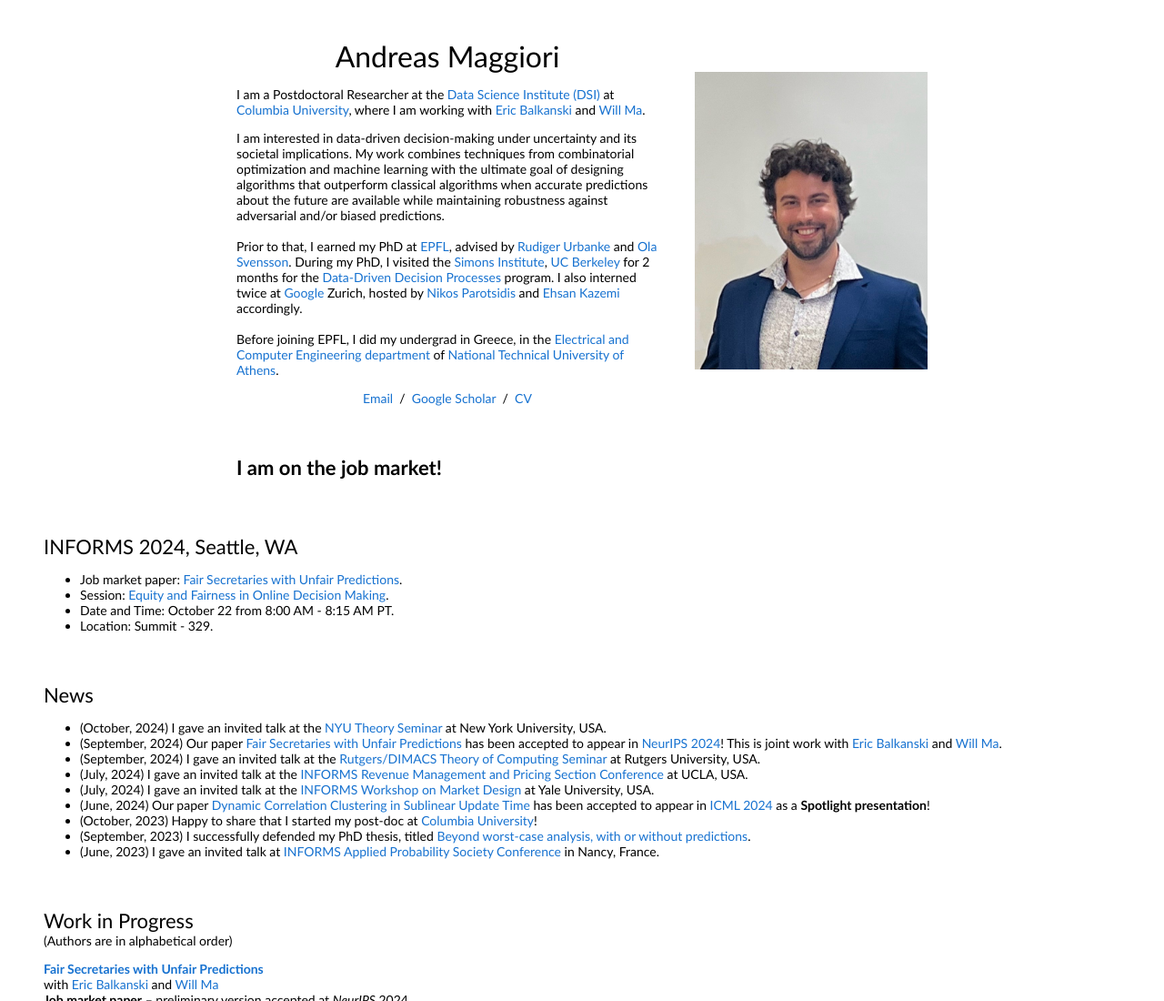
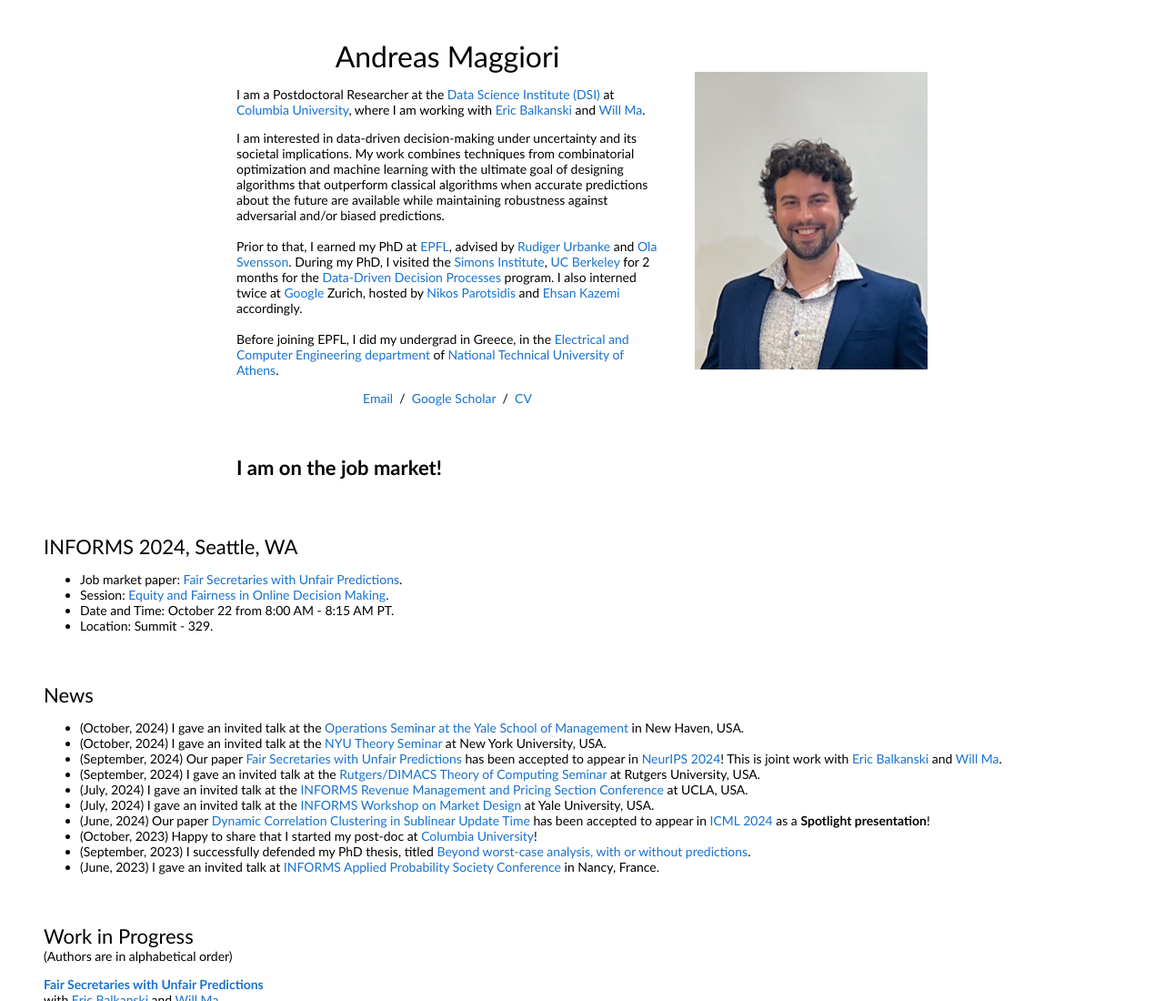
Before and after one commit to andreasr27/andreasr27.github.io, a plain HTML site: page index.html in a window 1280 px wide. Shown: the top 1100 px of the page at 91% size. Drawn offline with Linux system fonts and the light colour scheme.

Commit message:
added my talk at Yale

```diff
--- a/index.html
+++ b/index.html
@@ -76,6 +76,8 @@
             <td style="padding:20px;width:100%;vertical-align:middle">
               <heading>News</heading>
               <ul>
+
+                <li>(October, 2024) I gave an invited talk at the <a href="https://som.yale.edu/programs/phd/overview/operations/seminar-series">Operations Seminar at the Yale School of Management</a> in New Haven, USA.
 
                 <li>(October, 2024) I gave an invited talk at the <a href="https://csefoundations.engineering.nyu.edu/seminar.html">NYU Theory Seminar</a> at New York University, USA.
 
```
